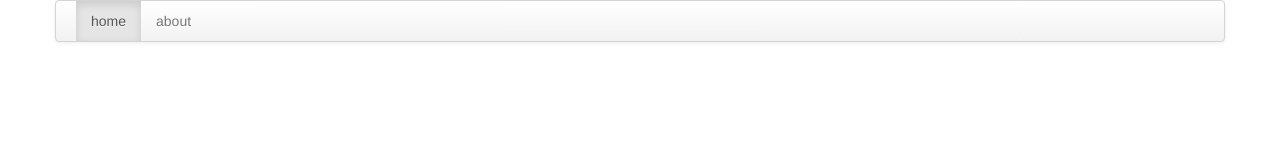
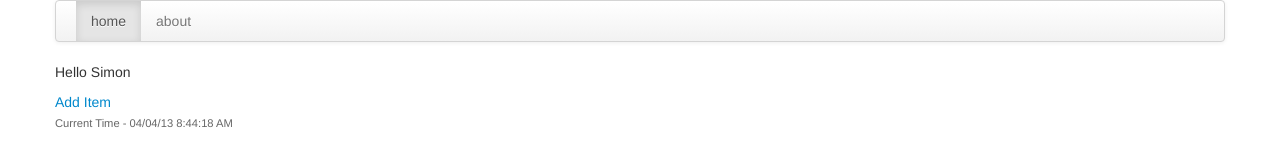
Before and after one commit to simoncrabtree/angularspike, a website: page client/index.html in a window 1280 px wide. Drawn offline with Linux system fonts and the light colour scheme; no server answers.

Commit message:
Named routes.js back to app.js

```diff
--- a/client/index.html
+++ b/client/index.html
@@ -26,7 +26,7 @@
   <script src="//ajax.googleapis.com/ajax/libs/angularjs/1.0.4/angular.min.js"></script>
   -->
   <script src="lib/angular.js"></script>
-  <script src="js/routes.js"></script>
+  <script src="js/app.js"></script>
   <script src="js/controllers.js"></script>
   <script src="js/directives.js"></script>
   <!--
```
